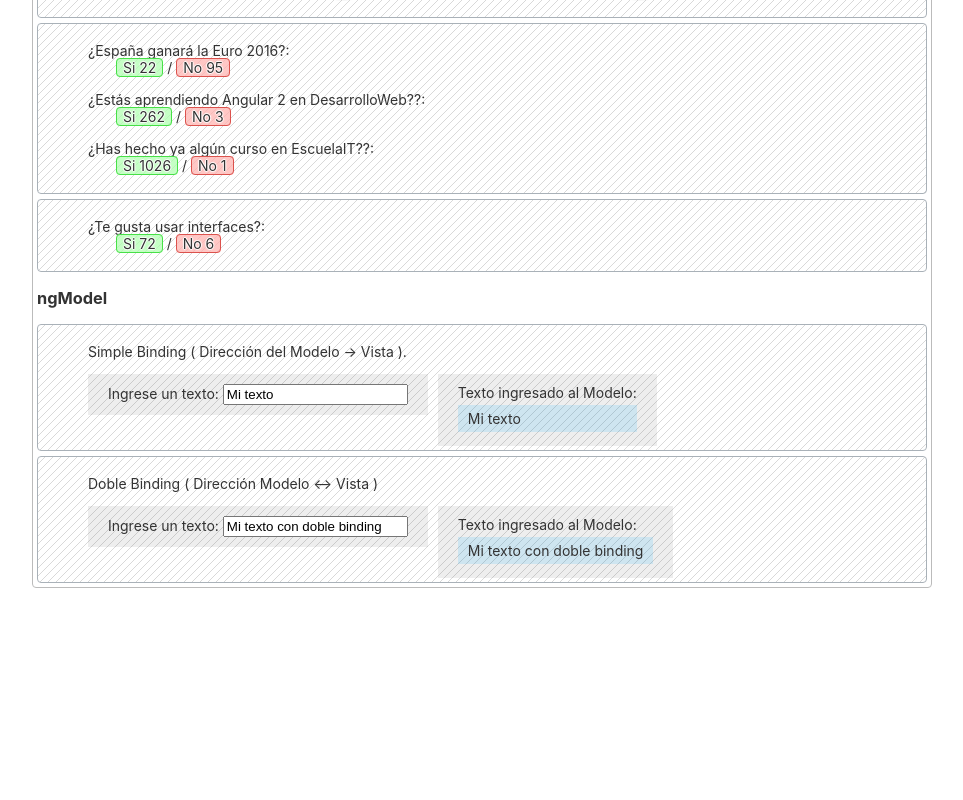
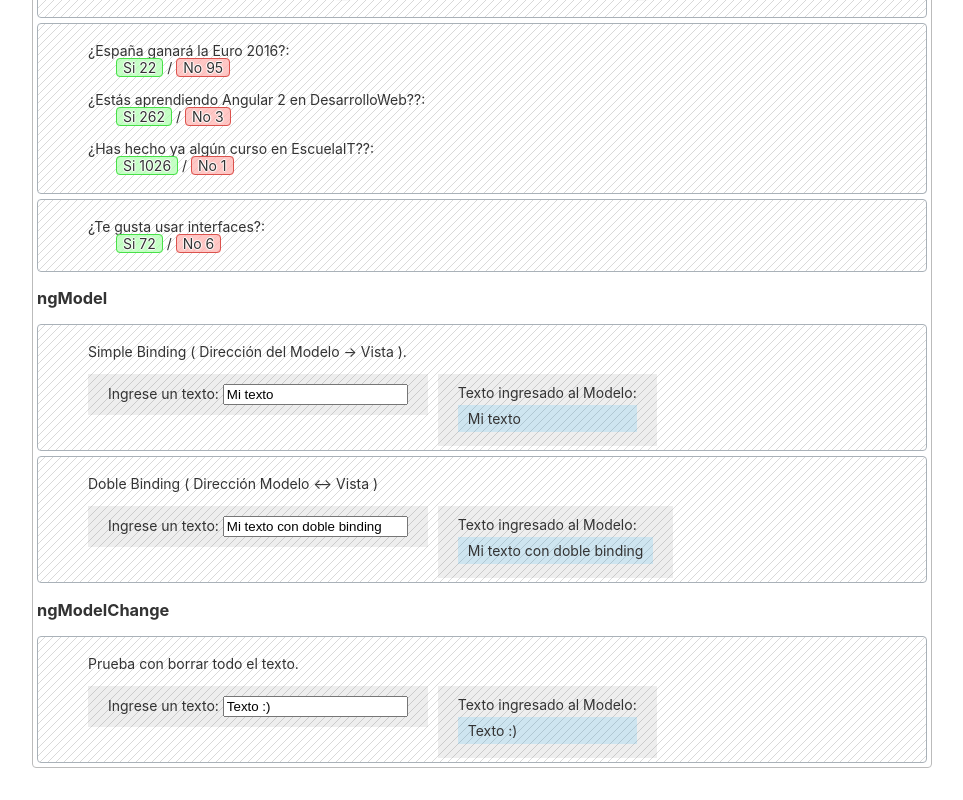
Before and after one commit to alvisfreddy/desweb-angular, an Angular app: page / in a window 1280 px wide. Shown: the part 895-1695 px from the top of the page, without its empty margins (158-1121 px from the left). Before the commit the page ends 1515 px from the top, so only its background shows below. Built offline with nearby package versions, Linux system fonts and the light colour scheme.

Commit message:
Directiva: ngModelChange ( Ejemplo )

```diff
--- a/src/app/mimodulo/directivas/directivas.component.html
+++ b/src/app/mimodulo/directivas/directivas.component.html
@@ -56,3 +56,15 @@
 		<p>{{ texto2 }}</p>
 	</div>
 </div>
+
+<h3>ngModelChange</h3>
+<div class="d-ngmodel">
+	<p>Prueba con borrar todo el texto.</p>
+	<div>
+		<label>Ingrese un texto: <input type="text" [ngModel]="texto3" (ngModelChange)="modificaValor($event)"></label>
+	</div>
+	<div>
+		Texto ingresado al Modelo:<br>
+		<p>{{ texto3 }}</p>
+	</div>
+</div>
--- a/src/app/mimodulo/directivas/directivas.component.ts
+++ b/src/app/mimodulo/directivas/directivas.component.ts
@@ -55,6 +55,12 @@ export class DirectivasComponent implements OnInit {
 	texto = "Mi texto";
 	texto2 = "Mi texto con doble binding";
 
+	// ngModelChange
+	texto3 = "Texto :)";
+	modificaValor(dato) {
+		this.texto3 = dato==="" ? "Alvis" : dato;
+	}
+
 	constructor() { }
 
 	ngOnInit(): void {
```
